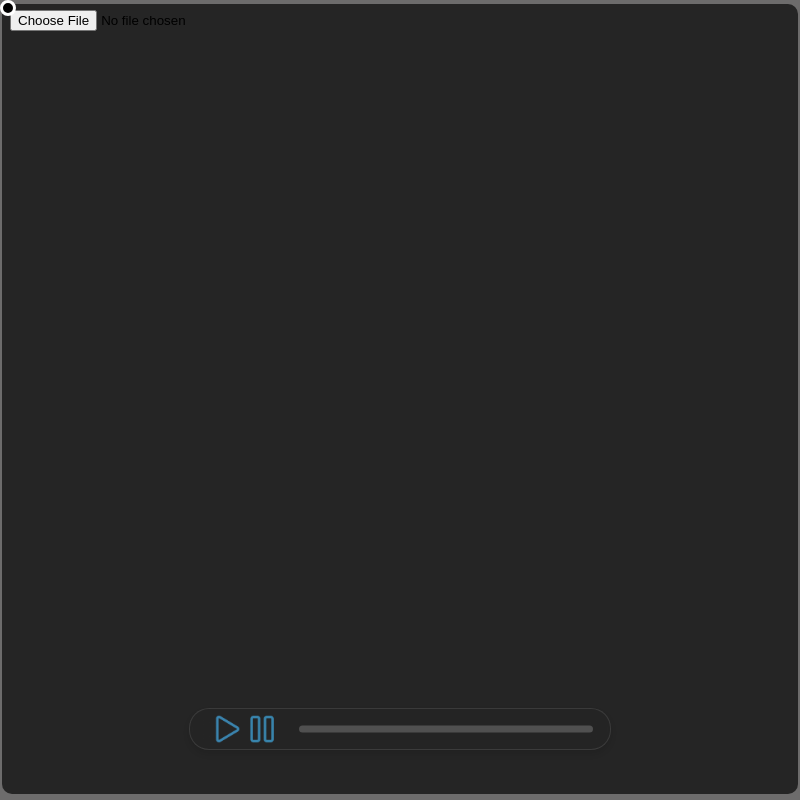
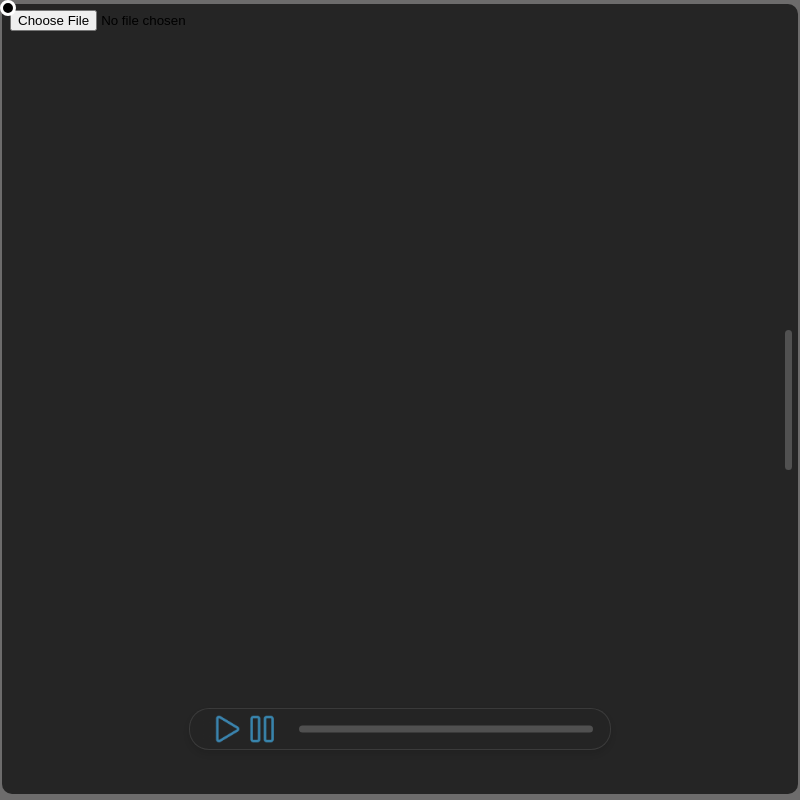
Before and after one commit to DrPanayioths/MVod, an Electron app: page index.html in a window 800 px wide. Drawn offline with Linux system fonts and the light colour scheme.

Commit message:
Volume Bar Test

```diff
--- a/index.html
+++ b/index.html
@@ -144,7 +144,30 @@
             transition: width 0.1s linear;
         }
 
+        /* Volume Menu */
 
+        #volume_menu {
+            position: absolute;
+            top: 50%;
+            right: 0.3%;
+            height: 200px;
+            width: 40px;
+            transform: translateY(-50%);
+            z-index: 2;
+        }
+
+        #volume_bar {
+            position: absolute;
+            top: 50%;
+            transform: translateY(-50%);
+            right: 6px;
+            width: 7px;
+            height: 70%;
+            background: rgba(255, 255, 255, 0.2);
+            border-radius: 5px;
+            cursor: none;
+            transition: height 0.3s ease;
+        }
     </style>
 </head>
 <body>
@@ -169,6 +192,10 @@
     </div>
     <div id="trigger_area"></div>
 
+    <div class="no-select" id="volume_menu">
+        <div id="volume_bar"></div>
+    </div>
+
 <script>
 	const progressBar = document.getElementById('progressbar_progress');
 	const progressBarContainer = document.getElementById('progressbar_main');
--- a/main.js
+++ b/main.js
@@ -33,3 +33,6 @@ progressBarContainer.addEventListener('click', (e) => {
     videoPlayer.currentTime = pos * videoPlayer.duration;
     audioPlayer.currentTime = pos * videoPlayer.duration;
 });
+
+
+// Volume Control
```
